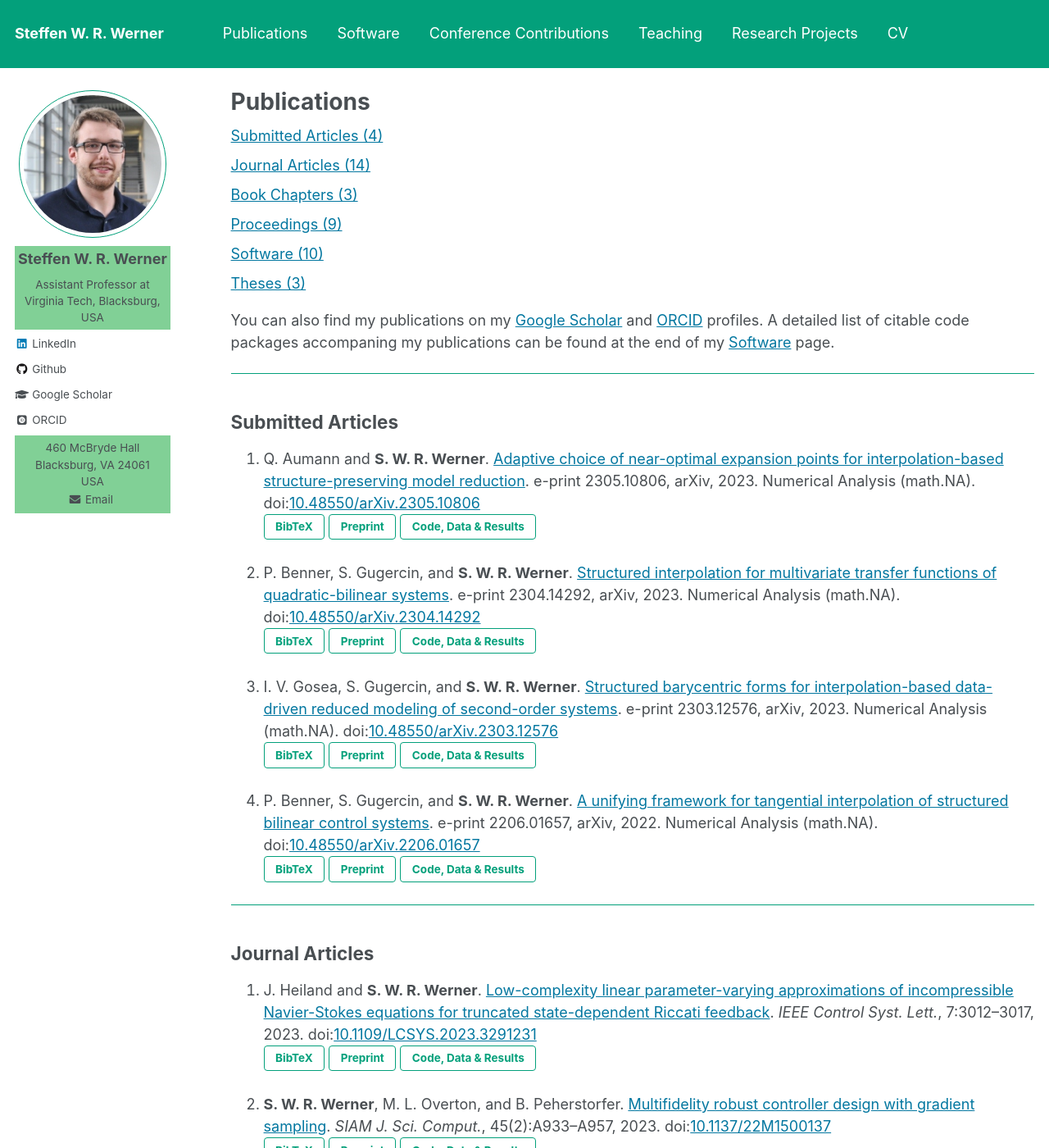
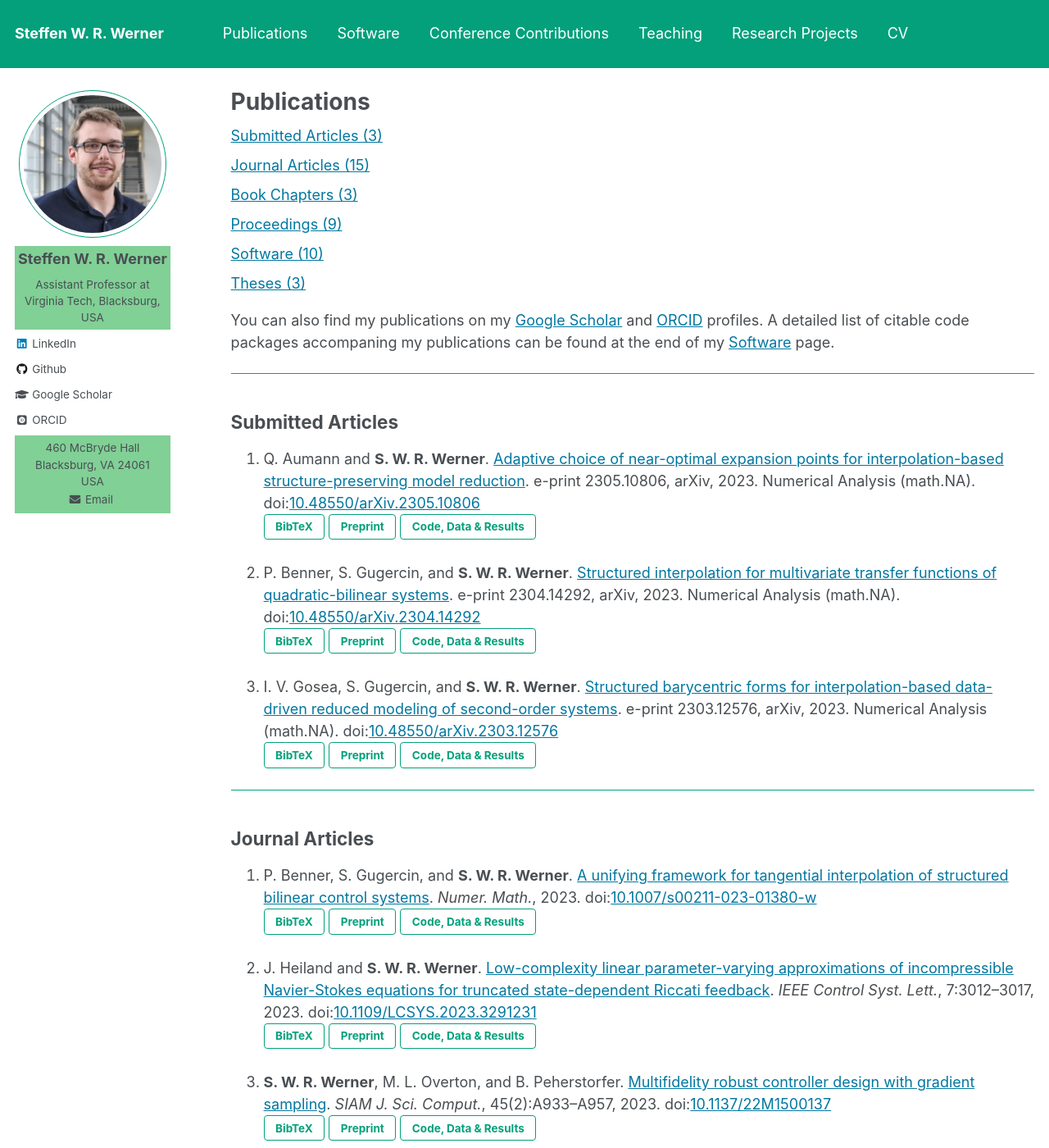
Before and after one commit to ninsteve/ninsteve.github.io, a Jekyll site: the page built from _pages/publications.md, in a window 1280 px wide and 1400 px high. Shown: the whole window at 82% size. Built offline with Jekyll 4.4.1, drawn with Linux system fonts in a browser that asks for light colours; nearby versions of some CDN libraries; some web fonts are replaced; formulas are drawn with MathJax 3.

Commit message:
Updated publications.

```diff
--- a/_pages/publications.md
+++ b/_pages/publications.md
@@ -12,10 +12,10 @@ author_profile: true
 {% endif %}
 
 <p style="margin-top:0.5em; margin-bottom:0.5em">
-  <a href="#submitted">Submitted Articles (4)</a>
+  <a href="#submitted">Submitted Articles (3)</a>
 </p>
 <p style="margin-top:0.5em; margin-bottom:0.5em">
-  <a href="#journal">Journal Articles (14)</a>
+  <a href="#journal">Journal Articles (15)</a>
 </p>
 <p style="margin-top:0.5em; margin-bottom:0.5em">
   <a href="#bookchapters">Book Chapters (3)</a>
@@ -86,21 +86,21 @@ found at the end of my
     <a target="blank_" href="https://doi.org/10.5281/zenodo.7358813">
     <button class="btn btn--inverse">Code, Data & Results</button></a>
 
+---
+
+## <a name="journal"></a>Journal Articles ##
+
 1.  P. Benner, S. Gugercin, and <strong>S. W. R. Werner</strong>. <a
     target="blank_"
-    href="https://doi.org/10.48550/arXiv.2206.01657">A unifying framework for
+    href="https://doi.org/10.1007/s00211-023-01380-w">A unifying framework for
     tangential interpolation of structured bilinear control systems</a>.
-    e-print 2206.01657, arXiv, 2022. Numerical Analysis (math.NA).
-    doi:<a target="blank_" href="https://doi.org/10.48550/arXiv.2206.01657">10.48550/arXiv.2206.01657</a><br />
-    <button id="BenGW22-pop" class="btn btn--inverse">BibTeX</button>
+    <i>Numer. Math.</i>, 2023.
+    doi:<a target="blank_" href="https://doi.org/10.1007/s00211-023-01380-w">10.1007/s00211-023-01380-w</a><br />
+    <button id="BenGW23a-pop" class="btn btn--inverse">BibTeX</button>
     <a target="blank_" href="https://doi.org/10.48550/arXiv.2206.01657">
     <button class="btn btn--inverse">Preprint</button></a>
     <a target="blank_" href="https://doi.org/10.5281/zenodo.5793356">
     <button class="btn btn--inverse">Code, Data & Results</button></a>
-
----
-
-## <a name="journal"></a>Journal Articles ##
 
 1.  J. Heiland and <strong>S. W. R. Werner</strong>. <a
     target="blank_"
--- a/files/publications/bibtex.html
+++ b/files/publications/bibtex.html
@@ -64,33 +64,33 @@
   doi =          {10.48550/arXiv.2303.12576}
 }
 </code></pre></div>
-<!--=========================================================================-->
-<script>
-  $(function(){
-  $('#BenGW22-pop').magnificPopup({ items: { src: '#BenGW22' },
-  closeBtnInside: true, autoFocusLast: false, fixedContentPos: false,
-  type: 'inline' }); });
-</script>
-<div id="BenGW22" class="bibtex-dialog mfp-hide">
-<pre><code>
-@TECHREPORT{BenGW22,
-  author =       {Benner, P. and Gugercin, S. and Werner, S.~W~.R.},
-  title =        {A unifying framework for tangential interpolation of
-                  structured bilinear control systems},
-  institution =  {arXiv},
-  type =         {e-print},
-  number =       {2206.01657},
-  note =         {Numerical Analysis (math.NA)},
-  year =         {2022},
-  doi =          {10.48550/arXiv.2206.01657}
-}
-</code></pre></div>
 
 
 <!--=========================================================================-->
 <!-- JOURNAL ARTICLES                                                        -->
 <!--=========================================================================-->
 
+<script>
+  $(function(){
+  $('#BenGW23a-pop').magnificPopup({ items: { src: '#BenGW23a' },
+  closeBtnInside: true, autoFocusLast: false, fixedContentPos: false,
+  type: 'inline' }); });
+</script>
+<div id="BenGW23a" class="bibtex-dialog mfp-hide">
+<pre><code>
+@ARTICLE{BenGW23a,
+  author =       {Benner, P. and Gugercin, S. and Werner, S.~W~.R.},
+  title =        {A unifying framework for tangential interpolation of
+                  structured bilinear control systems},
+  journal =      {Numer. Math.},
+  volume =       {},
+  number =       {},
+  pages =        {},
+  year =         {2023},
+  doi =          {10.1007/s00211-023-01380-w}
+}
+</code></pre></div>
+<!--=========================================================================-->
 <script>
   $(function(){
   $('#HeiW23a-pop').magnificPopup({ items: { src: '#HeiW23a' },
@@ -111,6 +111,7 @@
   doi =          {10.1109/LCSYS.2023.3291231}
 }
 </code></pre></div>
+<!--=========================================================================-->
 <script>
   $(function(){
   $('#WerOP23-pop').magnificPopup({ items: { src: '#WerOP23' },
```
Also changed, not shown: _pages/software.md (+1 -1 lines), 1 other file.
